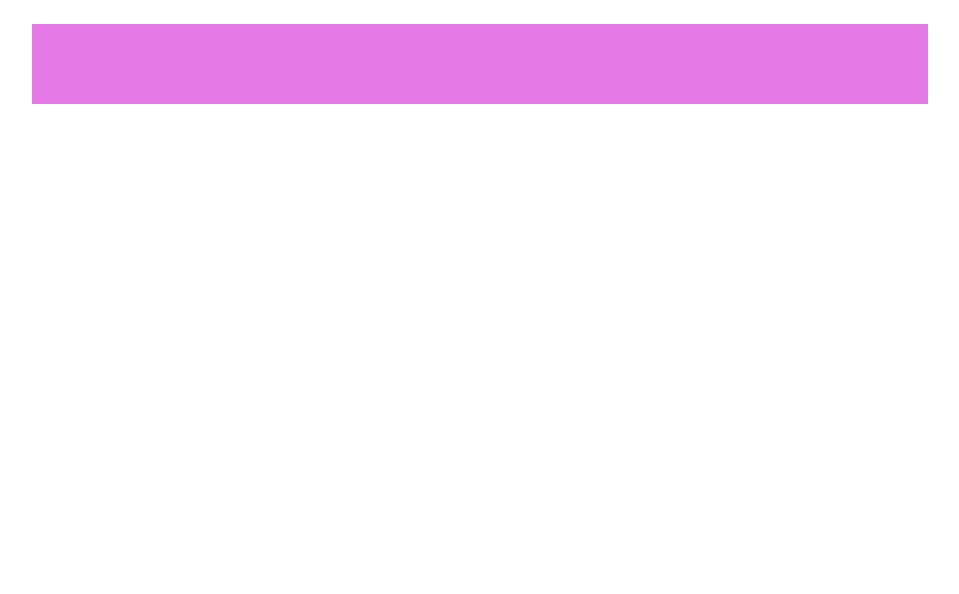
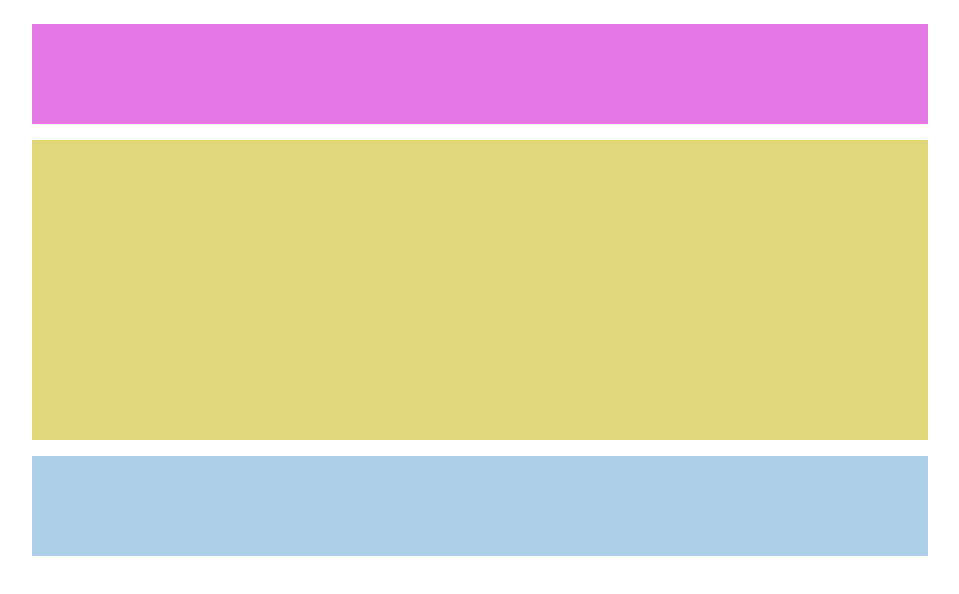
Before and after one commit to PaoloPascucci/htmlcss-struttura-wp, a plain HTML site: page index.html in a window 1280 px wide. Shown: the whole page, without its empty margins (160-1119 px from the left). Drawn offline with Linux system fonts and the light colour scheme.

Commit message:
Sezioni uguali complete

```diff
--- a/index.html
+++ b/index.html
@@ -9,10 +9,16 @@
     <link rel="stylesheet" href="./style.css">
 </head>
 
-<body class="debug container">
+<body class="debug">
     <header class="testa"></header>
     <!-- /header -->
-    <main class="corpo"></main>
+    <main class="corpo container">
+        <section class="ciccio"></section>
+
+        <section class="pippo"></section>
+
+        <section class="contenitore"></section>
+    </main>
     <!-- /corpo -->
     <footer class="pièdipagina"></footer>
     <!-- /footer -->
--- a/style.css
+++ b/style.css
@@ -9,17 +9,30 @@ body {
     margin: auto;
 }
 
-.debug {
-    height: 200px;
+.debug>.corpo {
+    height: 800px;
 }
 
-.contairen::after {
+.container::after {
+    content: "";
     display: table;
     clear: both;
 }
 
 .testa {
     margin-top: 1.5rem;
-    height: 5rem;
+    height: 100px;
     background-color: #e579e6;
 }
+
+.ciccio {
+    margin-top: 1rem;
+    background-color: #e1d67a;
+    height: 300px;
+}
+
+.pippo {
+    margin-top: 1rem;
+    height: 100px;
+    background-color: #abcfe7;
+}
```
